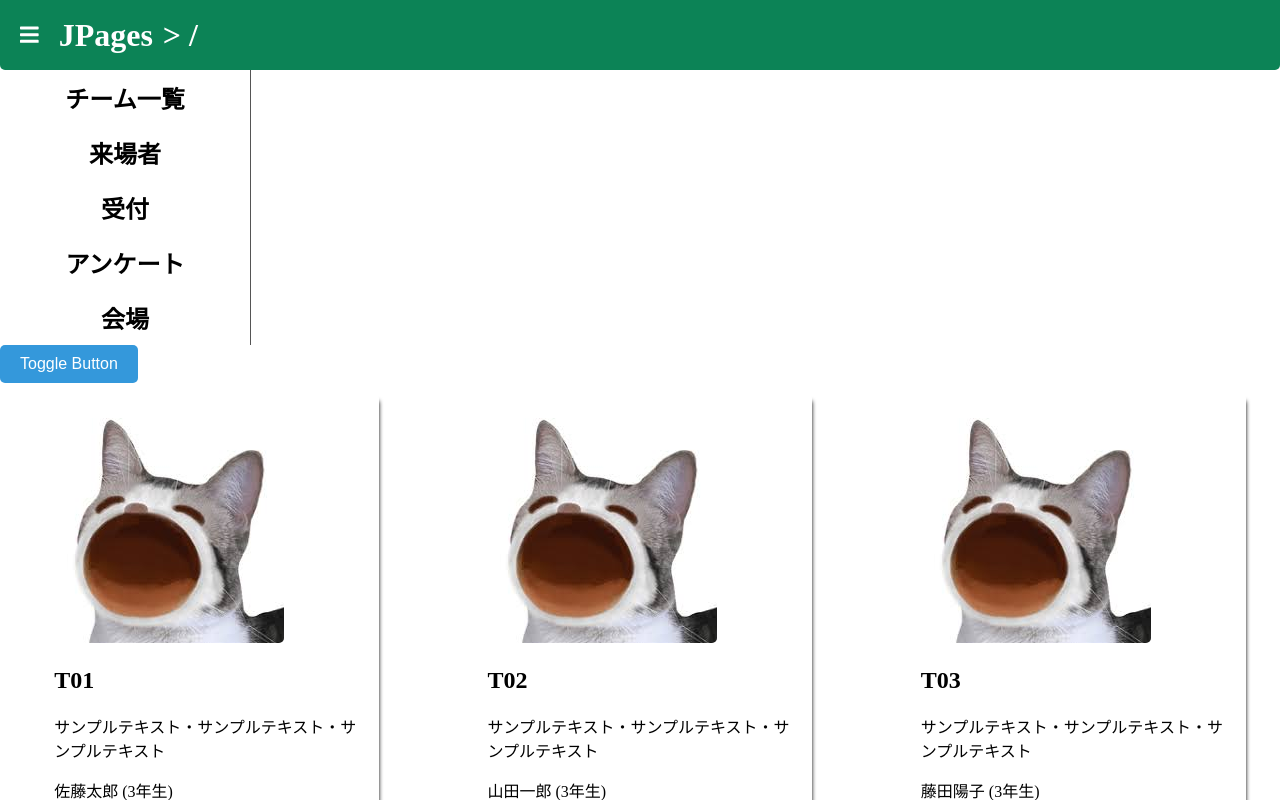
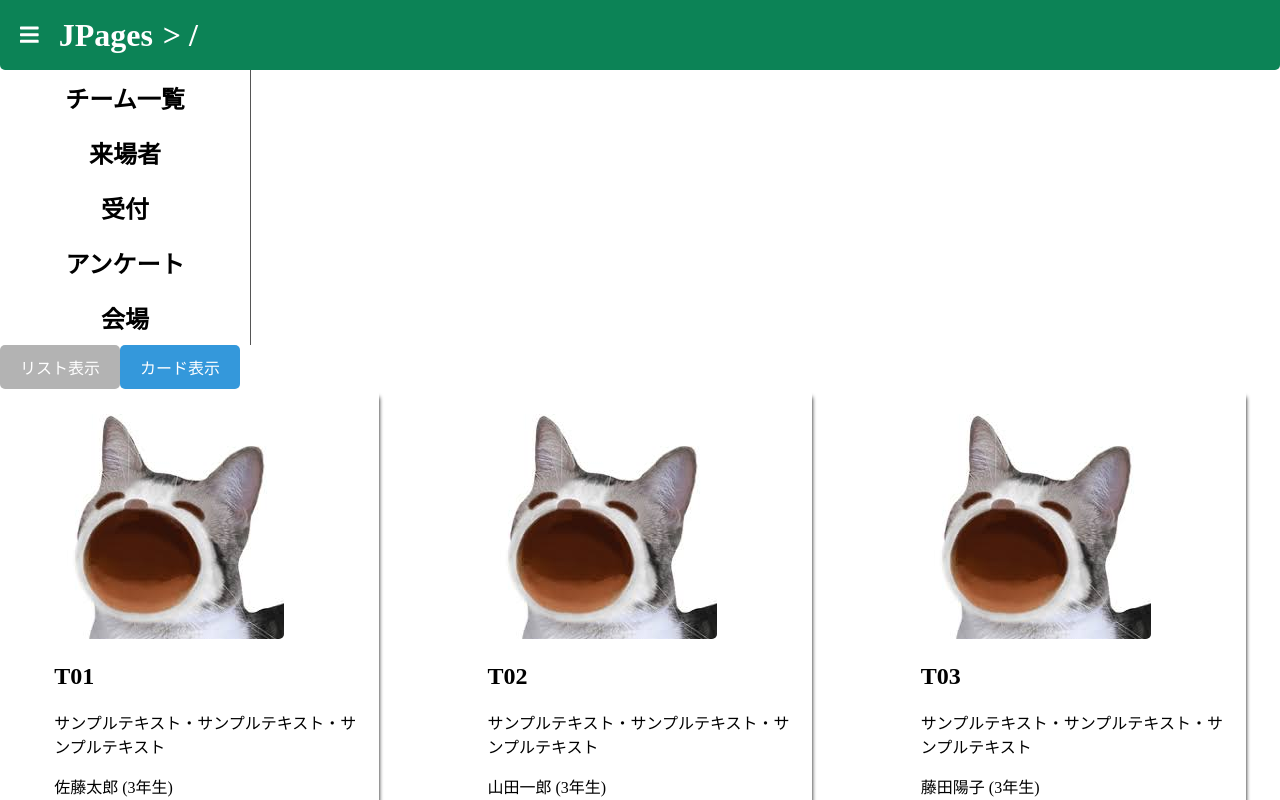
Before and after one commit to 22jz0138/testvite, a React (Vite) app: page / in a window 1280 px wide. Shown: the top 800 px of the page. Built offline with nearby package versions, Linux system fonts and the light colour scheme; a web font is replaced by a local one.

Commit message:
チーム一覧画面カード型リスト型変更機能完成

```diff
--- a/src/components/base/teambutton/TeamButton.jsx
+++ b/src/components/base/teambutton/TeamButton.jsx
@@ -1,21 +1,23 @@
 import React, { useState } from 'react';
 import styles from './TeamButton.module.css'; // CSSモジュールをimport
 
-const TeamButton = ({ initialVisualType, label }) => {
+const TeamButton = ({ visualType, label,onClick,isActive }) => {
   // visualTypeの状態を管理
-  const [visualType, setVisualType] = useState(initialVisualType);
+//   const [visualType, setVisualType] = useState(initialVisualType);
 
-  // クリック時にビジュアルを切り替える関数
-  const toggleVisualType = () => {
-    setVisualType((prevType) => (prevType === 'primary' ? 'secondary' : 'primary'));
-    console.log("クリックできた");
-  };
-
+//   クリック時にビジュアルを切り替える関数
+//   const toggleVisualType = () => {
+//     setVisualType((prevType) => (prevType === 'primary' ? 'secondary' : 'primary'));
+//     console.log("クリックできた");
+//   };
   // ビジュアルの種類に応じたクラスを割り当てる
   const className = visualType === 'primary' ? styles.teamButtonPrimary : styles.teamButtonSecondary;
-
+  const inactiveClass  = isActive ? styles.active : '';
   return (
-    <button className={`${styles.teamButton} ${className}`} onClick={toggleVisualType}>
+    <button
+    className={`${styles.teamButton} ${className} ${inactiveClass}`}
+    onClick={onClick}
+    >
       {label}
     </button>
   );
--- a/src/components/base/teambutton/TeamButton.module.css
+++ b/src/components/base/teambutton/TeamButton.module.css
@@ -18,10 +18,19 @@
   }
 
   .teamButtonSecondary {
-    background-color: #e74c3c;
+    background-color: #b3b3b3;
     color: white;
   }
 
   .teamButtonSecondary:hover {
-    background-color: #c0392b;
+    background-color: #7d7b7b;
   }
+
+  /* 非アクティブの時 */
+  .inactive {
+    background-color: gray; /* 非アクティブなときの背景色 */
+  }
+
+  .teamButton:hover {
+    opacity: 0.8;
+  }
--- a/src/components/common/team/Team.jsx
+++ b/src/components/common/team/Team.jsx
@@ -1,20 +1,46 @@
-import React from 'react'
+import React, { useState } from 'react'
 import styles from './Team.module.css'
 import sampleteam from '../../../../smpleteam.json'
 import catjpg from '../../../assets/images.jpg'
 import TeamButton from '../../base/teambutton/TeamButton'
 
 export const Team = () => {
+  const [isStyle,setIsStyle] = useState(true);
   const data = sampleteam;
+  const setCardView = () => {
+    setIsStyle(true); // カード表示に変更
+    console.log("card");
+  };
+
+  // リスト表示に切り替える関数
+  const setListView = () => {
+    setIsStyle(false); // リスト表示に変更
+    console.log("list");
+  };
   return (
     <>
-      <div>
-        <TeamButton initialVisualType="primary" label="Toggle Button"/>
+    <div>
+      <div className={styles.visualSet}>
+        {/* リスト表示に切り替えるボタン */}
+        <TeamButton
+        visualType={isStyle ? 'secondary' : 'primary'}
+        label="リスト表示"
+        onClick={setListView}
+        isInactive={isStyle}
+        />
+        {/* カード表示に切り替えるボタン */}
+        <TeamButton
+         visualType={isStyle ? 'primary' : 'secondary'}
+        label="カード表示"
+        onClick={setCardView}
+        isInactive={isStyle}
+        />
+
       </div>
-        <div className={styles.teamArea}>
+        <div className={isStyle ? styles.teamCardArea : styles.teamAreaList}>
           {data.map((team) => (
-              <div key={team.id} className={styles.cardItem}>
-                <div className={styles.teamimgArea}>
+              <div key={team.id + "s"} className={isStyle ? styles.cardItem : styles.listItem}>
+                <div className={isStyle ? styles.teamImgCardArea : styles.teamImgListArea}>
                   <img src={catjpg} alt="口を開けた猫" />
                 </div>
                 <h2>{team.name}</h2>
@@ -29,6 +55,7 @@ export const Team = () => {
               </div>
           ))}
         </div>
+    </div>
     </>
   )
 }
--- a/src/components/common/team/Team.module.css
+++ b/src/components/common/team/Team.module.css
@@ -1,22 +1,54 @@
-.teamArea{
+/* カード型表示 */
+
+.teamCardArea{
     display: flex;
     flex-wrap: wrap;
     gap: 20px;
     width: 100%;
-    max-height: 90vh;
+    max-height: 80vh;
     justify-content: space-around;
     overflow: scroll;
 }
 .cardItem{
-    margin: 10px;
     padding: 20px;
     width: calc((100% - 60px) / 4);
     border-radius: 5px;
     box-shadow: 4px 4px 4px -4px;
 }
-.teamimgArea{
+.teamImgCardArea{
     margin: 5px;
 }
-.teamimgArea img{
+.teamImgCardArea img{
     border-radius: 5px;
 }
+/* リスト表示 */
+.teamAreaList{
+    width: 80vw;
+    max-height: 80vh;
+    overflow: scroll;
+    display: block;
+}
+.listItem{
+    padding: 20px;
+    border-bottom: 1px solid #ccc;
+    background-color: #fff;
+    display: flex;
+    justify-content: space-around;
+    align-items: center;
+    gap: 20px;
+}
+.listItem *{
+    width:calc((100% -100px) / 4);
+}
+.teamImgListArea{
+    margin: 5px;
+}
+
+.teamImgListArea img{
+    width: 100px;
+    height: 100px;
+}
+
+.visualSet{
+    height: 10%;
+}
```
